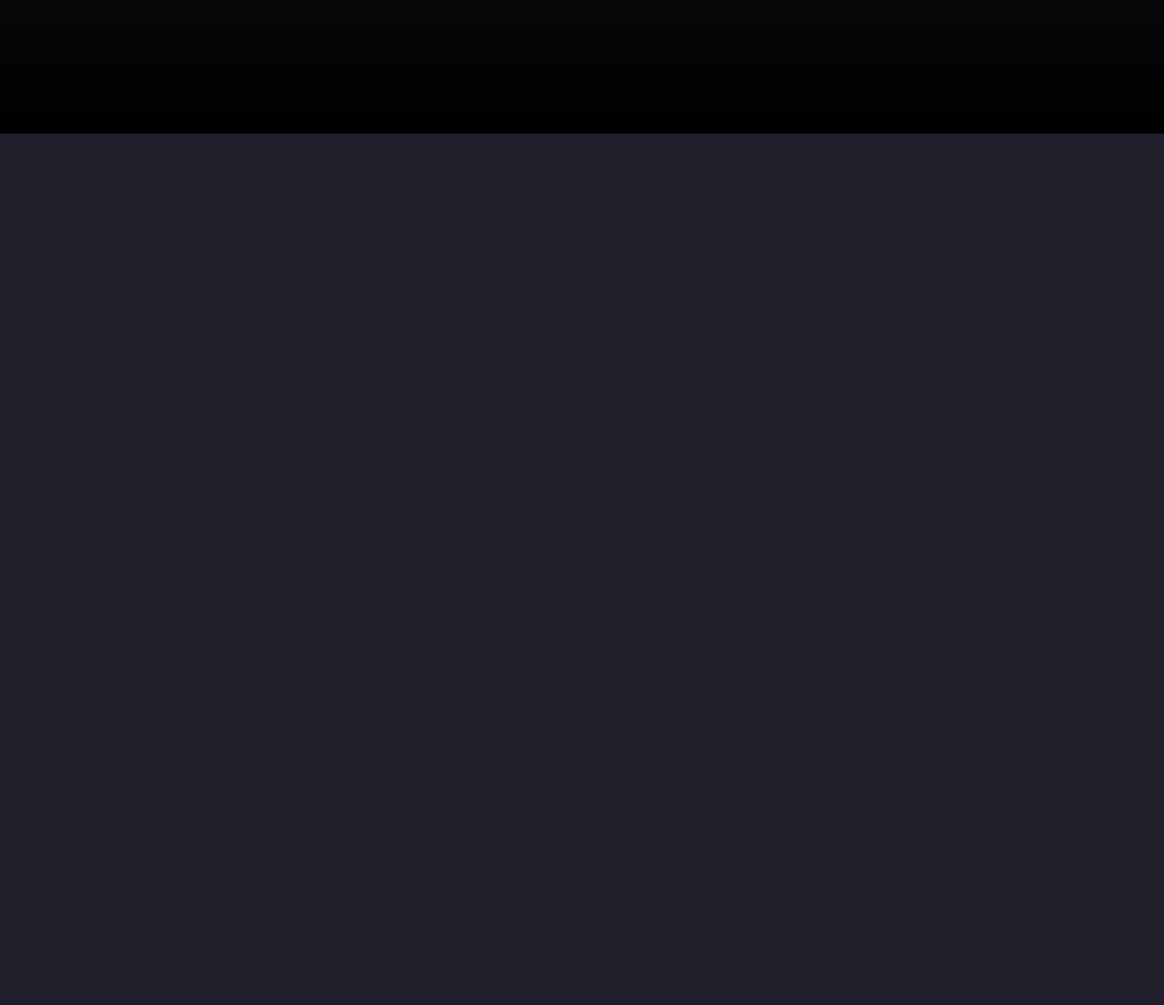
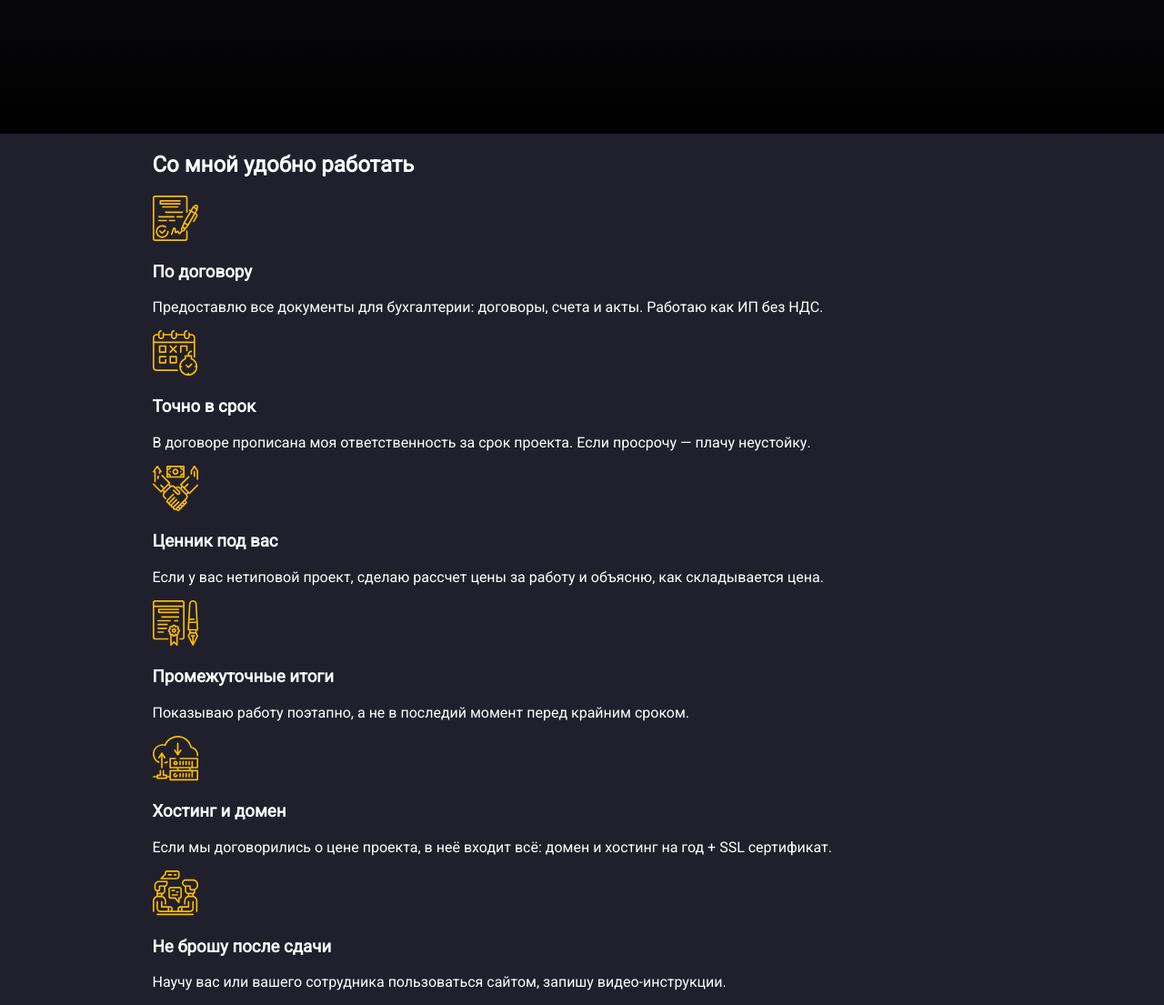
Before and after one commit to Alcatraz81337/portfolio-site, a plain HTML site: page index.html in a window 1280 px wide. Shown: the part 575-1680 px from the top of the page at 91% size. Before the commit the page ends 800 px from the top, so only its background shows below. Drawn offline with Linux system fonts and the light colour scheme.

Commit message:
features down.

```diff
--- a/index.html
+++ b/index.html
@@ -60,5 +60,89 @@
       </div>
       <!-- /.container -->
     </header>
+    <main>
+      <section class="features">
+        <div class="container">
+          <h2 class="section-title">Со мной удобно работать</h2>
+          <div class="features-block">
+            <div class="features-item">
+              <img
+                src="img\features\offer-img.svg"
+                alt="По договору"
+                class="features-image"
+              />
+              <h3 class="features-title">По договору</h3>
+              <p class="features-text">
+                Предоставлю все документы для бухгалтерии: договоры, счета и
+                акты. Работаю как ИП без НДС.
+              </p>
+            </div>
+            <div class="features-item">
+              <img
+                src="img\features\deadline-img.svg"
+                alt="Точно в срок"
+                class="features-image"
+              />
+              <h3 class="features-title">Точно в срок</h3>
+              <p class="features-text">
+                В договоре прописана моя ответственность за срок проекта. Если
+                просрочу — плачу неустойку.
+              </p>
+            </div>
+            <div class="features-item">
+              <img
+                src="img\features\agreement-img.svg"
+                alt="Ценник под вас"
+                class="features-image"
+              />
+              <h3 class="features-title">Ценник под вас</h3>
+              <p class="features-text">
+                Если у вас нетиповой проект, сделаю рассчет цены за работу и
+                объясню, как складывается цена.
+              </p>
+            </div>
+            <div class="features-item">
+              <img
+                src="img\features\steps-img.svg"
+                alt="Промежуточные итоги"
+                class="features-image"
+              />
+              <h3 class="features-title">Промежуточные итоги</h3>
+              <p class="features-text">
+                Показываю работу поэтапно, а не в последий момент перед крайним
+                сроком.
+              </p>
+            </div>
+            <div class="features-item">
+              <img
+                src="img\features\storage-img.svg"
+                alt="Хостинг и домен"
+                class="features-image"
+              />
+              <h3 class="features-title">Хостинг и домен</h3>
+              <p class="features-text">
+                Если мы договорились о цене проекта, в неё входит всё: домен и
+                хостинг на год + SSL сертификат.
+              </p>
+            </div>
+            <div class="features-item">
+              <img
+                src="img\features\conversation-img.svg"
+                alt="Не брошу после сдачи"
+                class="features-image"
+              />
+              <h3 class="features-title">Не брошу после сдачи</h3>
+              <p class="features-text">
+                Научу вас или вашего сотрудника пользоваться сайтом, запишу
+                видео-инструкции.
+              </p>
+            </div>
+          </div>
+          <!-- /.features-block -->
+        </div>
+        <!-- /.container -->
+      </section>
+      <!-- /.features -->
+    </main>
   </body>
 </html>
```
Also changed, not shown: img/features/agreement-img.svg (added), img/features/conversation-img.svg (added), img/features/deadline-img.svg (added), img/features/offer-img.svg (added), img/features/steps-img.svg (added), img/features/storage-img.svg (added).
